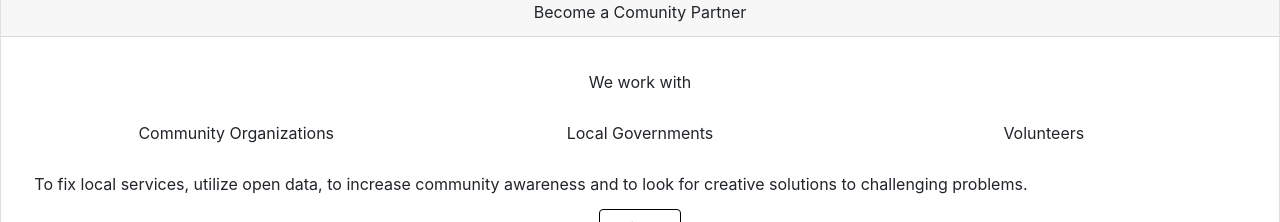
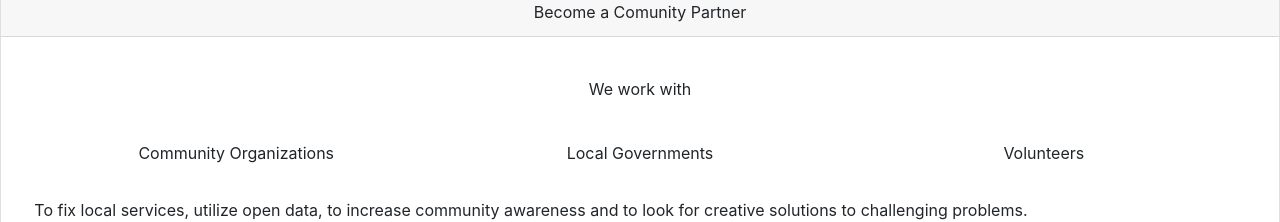
Before and after one commit to CodeForChico/Website1.0, a React (Create React App) app: page / in a window 1280 px wide. Shown: the part 382-604 px from the top of the page. Built offline with nearby package versions, Linux system fonts and the light colour scheme.

Commit message:
little change to style

```diff
--- a/src/App.css
+++ b/src/App.css
@@ -45,6 +45,11 @@
   padding: 10pt;
 }
 
+.col{
+  padding-top: 5pt;
+  padding-bottom: 5pt;
+}
+
 /* .card-header{
   background-color: chartreuse;
 } */
```
